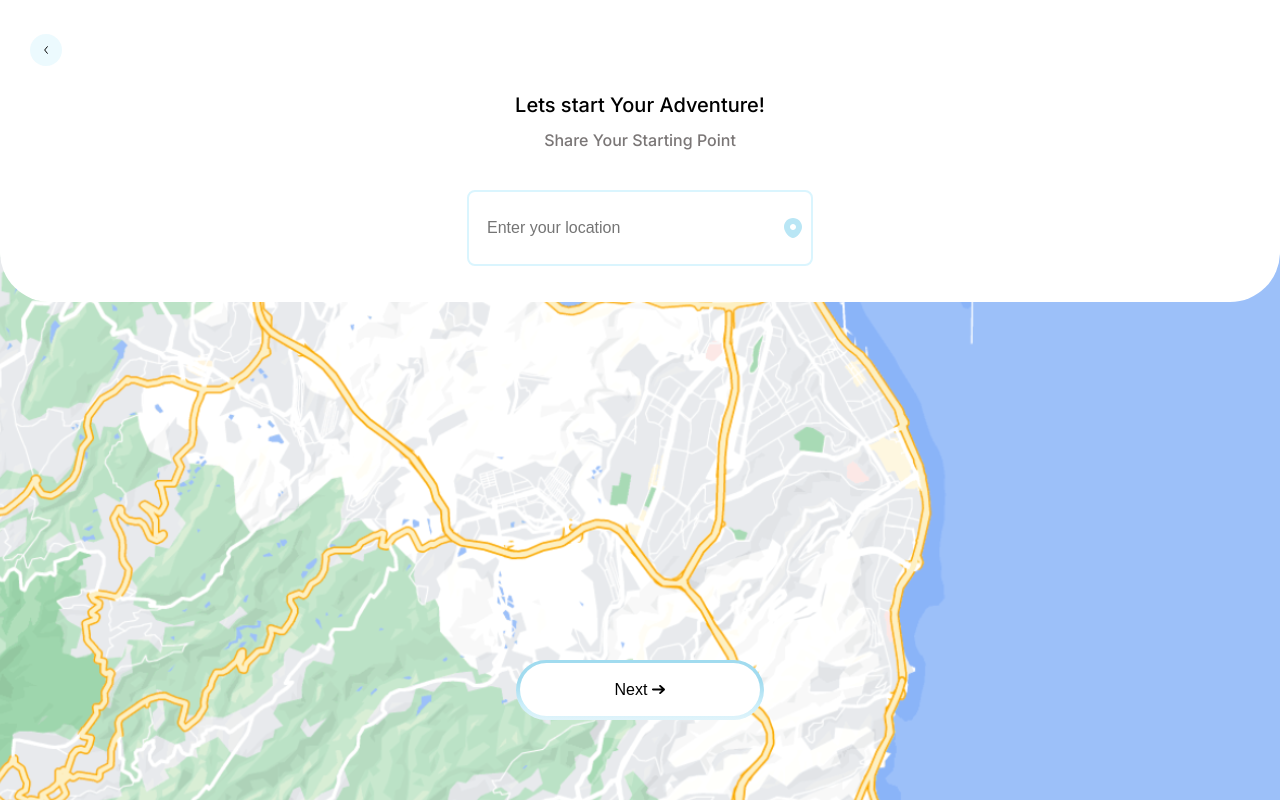
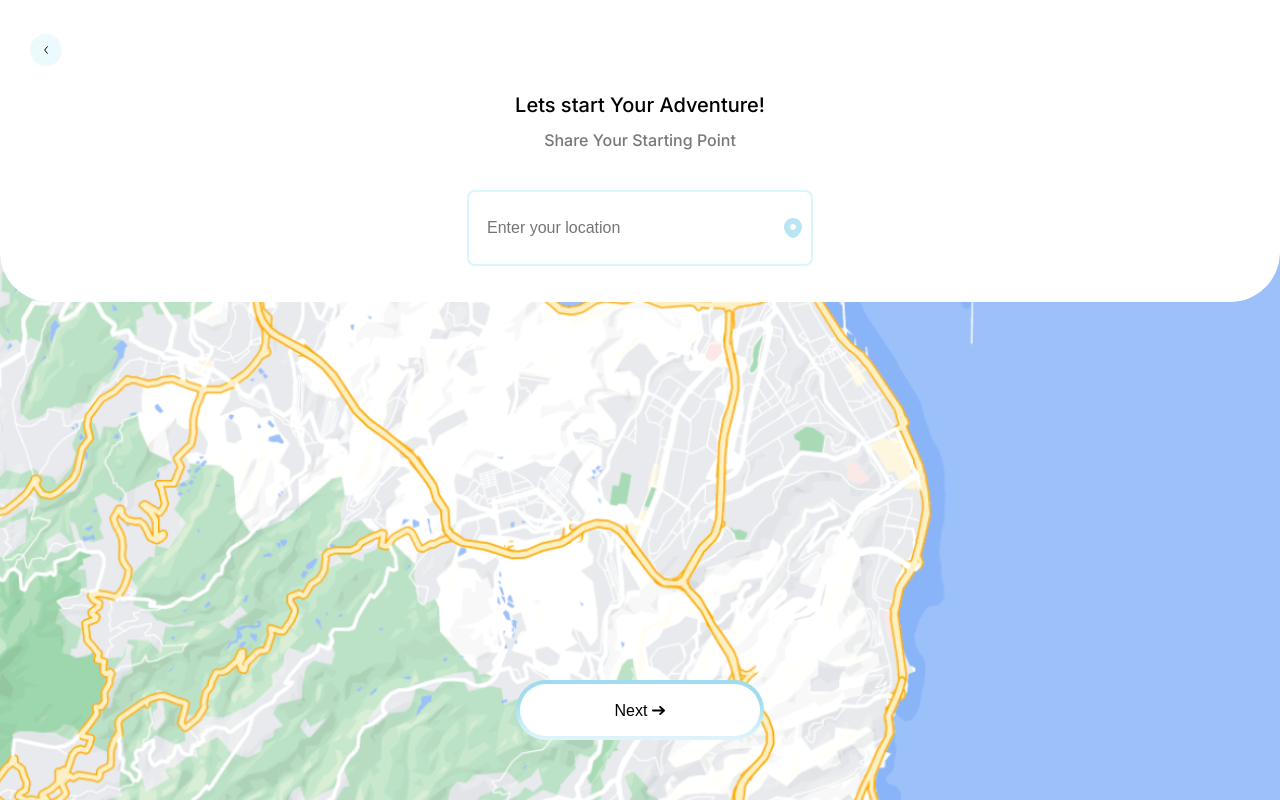
Before and after one commit to Scriptkidd98/keen-nextjs, a Next.js app: page /onboarding/location in a window 1280 px wide. Built offline with nearby package versions, Linux system fonts and the light colour scheme.

Commit message:
changes made

```diff
--- a/src/app/onboarding/location/page.module.css
+++ b/src/app/onboarding/location/page.module.css
@@ -45,7 +45,7 @@
 .onboardingLocationButtonDiv {
     position: fixed;
     z-index: 1;
-    bottom: 80.5px;
+    bottom: 60px;
     width: 100%;
     left: 0;
     right: 0;
```
